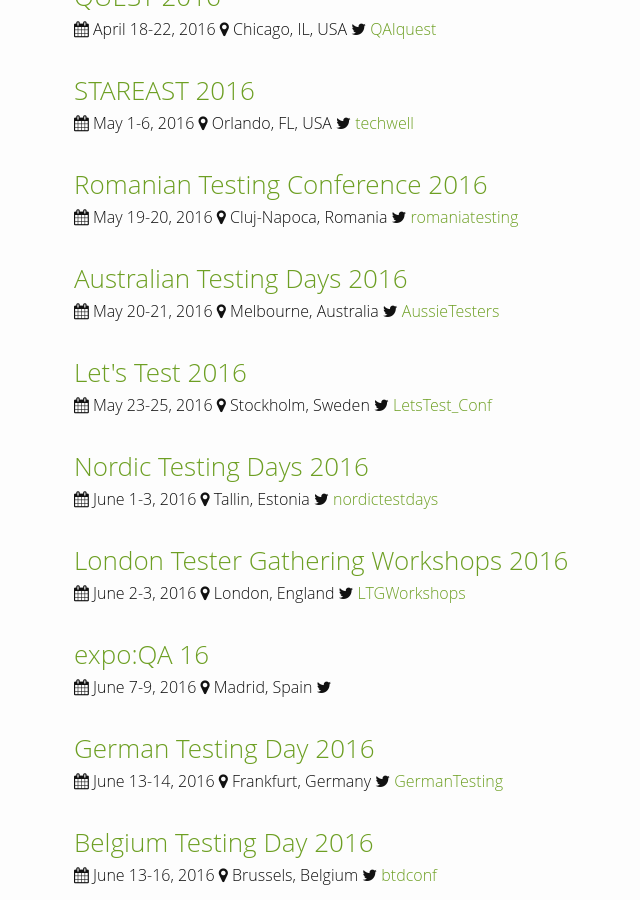
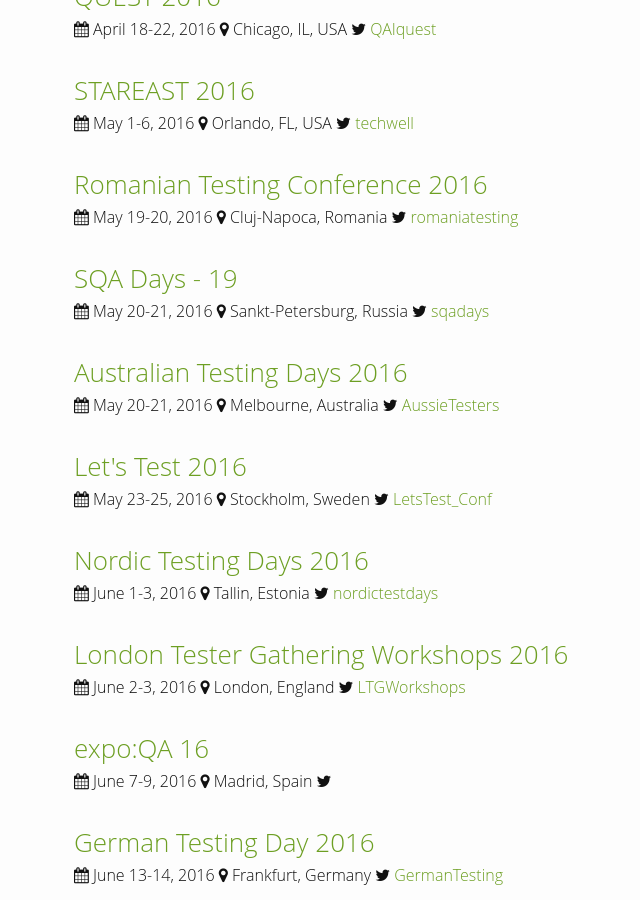
Before and after one commit to TestingConferences/testingconferences.github.io, a Jekyll site: the page built from index.html, in a window 1280 px wide and 900 px high, scrolled down 1307 px. Shown: the whole window, without its empty margins (196-836 px from the left). Built offline with Jekyll 4.4.1, drawn with Linux system fonts in a browser that asks for light colours.

Commit message:
Update current.yml

```diff
--- a/_data/current.yml
+++ b/_data/current.yml
@@ -85,6 +85,12 @@
   dates: "May 19-20, 2016"
   url: http://www.romaniatesting.ro/
   twitter: romaniatesting
+
+- name: SQA Days - 19
+  location: Sankt-Petersburg, Russia
+  dates: "May 20-21, 2016"
+  url: http://sqadays.com/en/index
+  twitter: sqadays
 
 - name: Australian Testing Days 2016
   location: Melbourne, Australia
```
